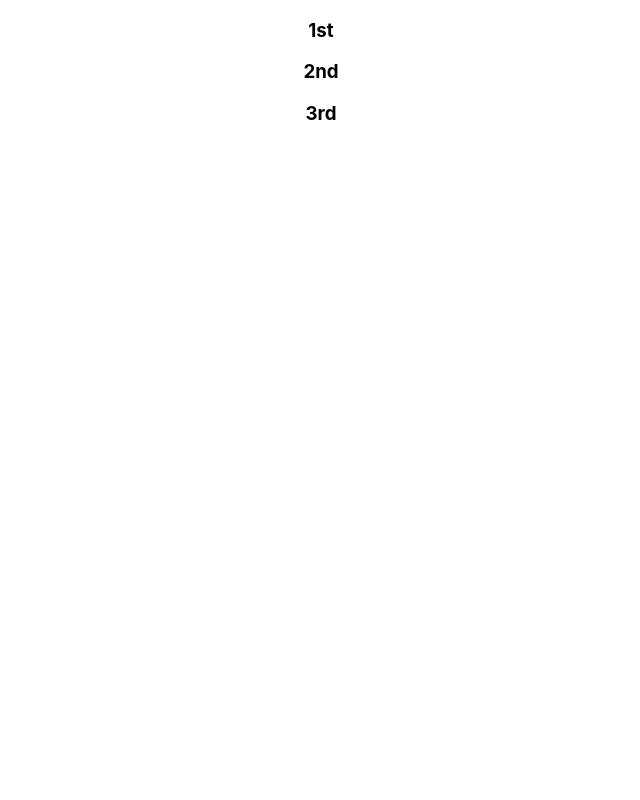
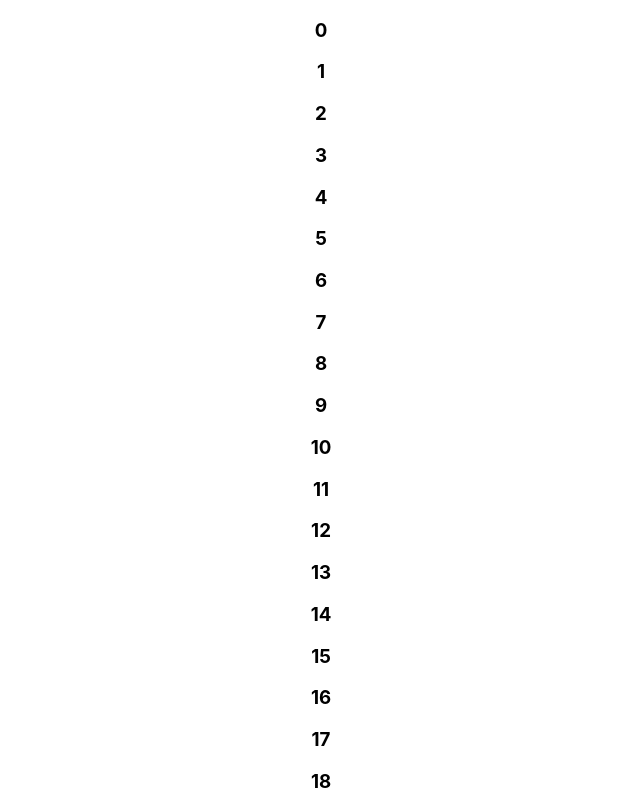
Before and after one commit to emilyford352/react-calendar, a React (Create React App) app in the folder calendar/: page / in a window 1280 px wide. Shown: the top 800 px of the page, without its empty margins (319-959 px from the left). Built offline with nearby package versions, Linux system fonts and the light colour scheme.

Commit message:
I have returned all the days

```diff
--- a/calendar/src/Components/Calendar.js
+++ b/calendar/src/Components/Calendar.js
@@ -3,14 +3,14 @@ import Day from './Day';
 import '../App.css';
 
 const Calendar = () => {
-    const january = Array.from(Array(31).keys());
-    return (
-        <div>
-            <Day date="1st" />
-            <Day date="2nd" />
-            <Day date="3rd" />
-        </div>
-    );
-}
+    const january = Array.from(Array(31).keys()); //Array
+
+    return january.map((date) => {
+    	return (
+    		<Day date={date}/>
+    	);
+    });
+};
+
 
 export default Calendar;
```
